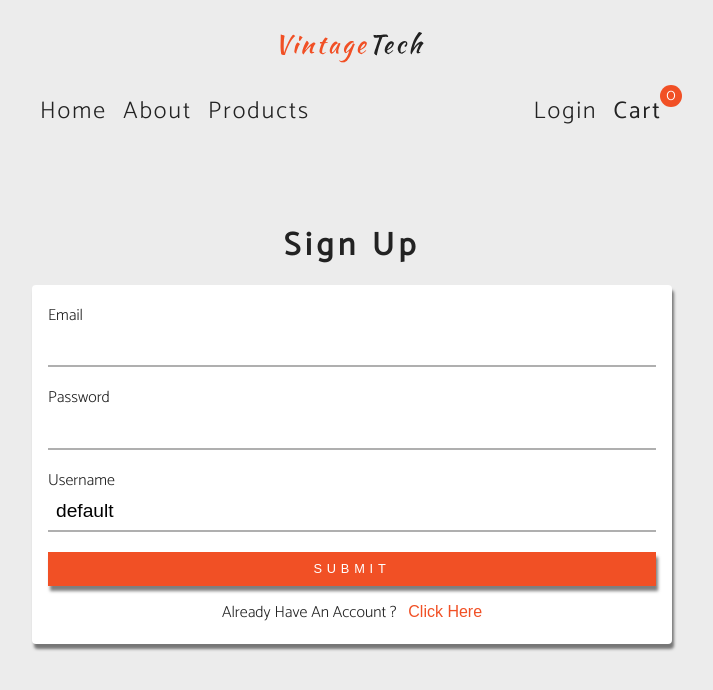
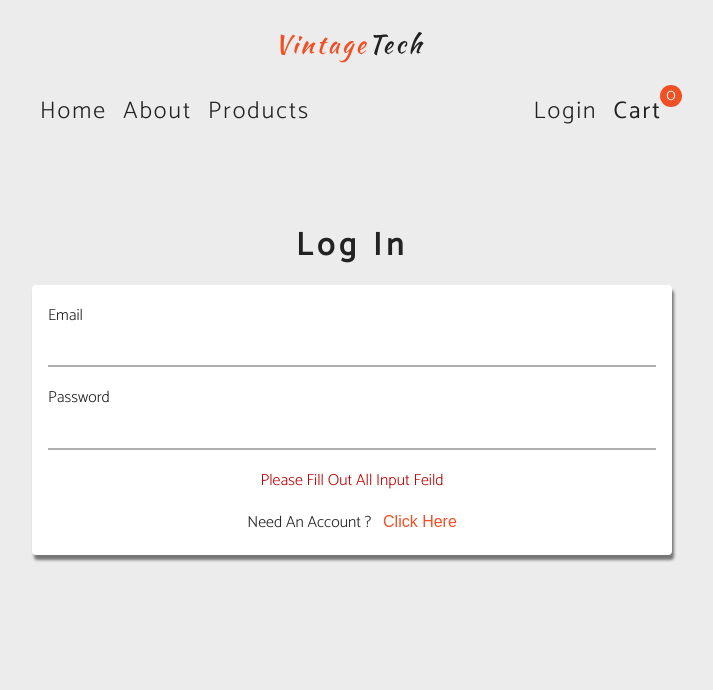
Before and after one commit to jonytalukdar/vintage-store, a React (Create React App) app: page /login in a window 1280 px wide. Shown: the top 690 px of the page, without its empty margins (288-1001 px from the left). Built offline with nearby package versions, Linux system fonts and the light colour scheme; no server answers.

Commit message:
added login initial functionality

```diff
--- a/src/pages/Login.js
+++ b/src/pages/Login.js
@@ -1,5 +1,9 @@
 import React, { useState } from 'react';
 import { useHistory } from 'react-router';
+
+// strapi function
+import loginUser from '../strapi/loginUser';
+import registerUser from '../strapi/registerUser';
 
 const Login = () => {
   const history = useHistory();
@@ -10,16 +14,33 @@ const Login = () => {
   const [email, setEmail] = useState('');
   const [password, setPassword] = useState('');
   const [username, setUsername] = useState('default');
-  const [isMember, setIsMember] = useState(false);
+  const [isMember, setIsMember] = useState(true);
 
-  let isEmpty = false;
+  let isEmpty = !email || !password || !username;
 
   const isMemberToggleHandler = () => {
-    setIsMember(!isMember);
+    setIsMember((prevState) => {
+      let isMember = !prevState;
+      isMember ? setUsername('default') : setUsername('');
+      return isMember;
+    });
   };
 
   const handleSubmit = async (e) => {
+    // alert
     e.preventDefault();
+    let response;
+    if (isMember) {
+      //response = await loginUser()
+    } else {
+      // response = await registerUser()
+    }
+
+    if (response) {
+      //alert something
+    } else {
+      // alert something
+    }
   };
 
   return (
@@ -45,7 +66,7 @@ const Login = () => {
             type="password"
             id="password"
             value={password}
-            onChange={(e) => setEmail(e.target.value)}
+            onChange={(e) => setPassword(e.target.value)}
           />
         </div>
         {/* end of single input */}
```
